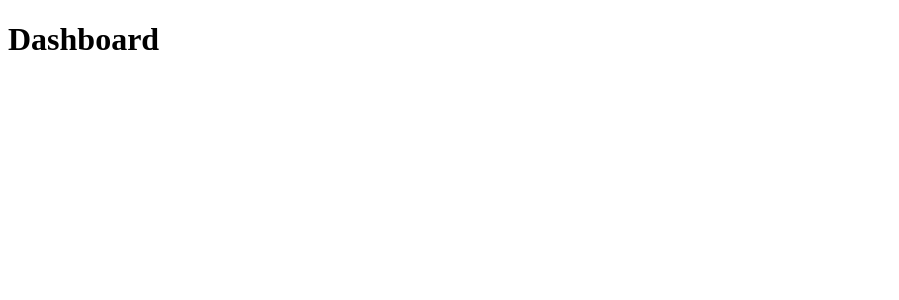
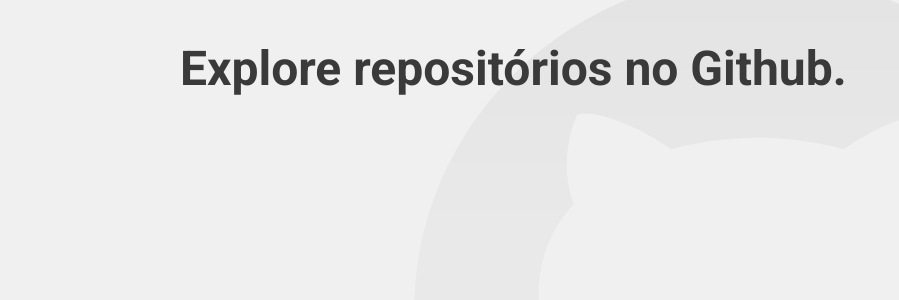
Before and after one commit to heluansantos-zz/Github-Explorer, a React (Create React App) app: page / in a window 1280 px wide. Shown: the top 300 px of the page, without its empty margins (0-899 px from the left). Built offline with nearby package versions, Linux system fonts and the light colour scheme.

Commit message:
Styled components

```diff
--- a/package.json
+++ b/package.json
@@ -14,6 +14,7 @@
     "react-dom": "^16.13.1",
     "react-router-dom": "^5.1.2",
     "react-scripts": "3.4.1",
+    "styled-components": "^5.1.0",
     "typescript": "~3.7.2"
   },
   "scripts": {
@@ -36,6 +37,7 @@
   },
   "devDependencies": {
     "@types/react-router-dom": "^5.1.5",
+    "@types/styled-components": "^5.1.0",
     "@typescript-eslint/eslint-plugin": "^2.30.0",
     "@typescript-eslint/parser": "^2.30.0",
     "eslint": "^6.8.0",
--- a/public/index.html
+++ b/public/index.html
@@ -6,6 +6,10 @@
     <meta name="theme-color" content="#3A3A3A" />
 
     <title>Github Explorer</title>
+    <link
+      href="https://fonts.googleapis.com/css2?family=Roboto:wght@400;700&display=swap"
+      rel="stylesheet"
+    />
   </head>
   <body>
     <noscript>You need to enable JavaScript to run this app.</noscript>
--- a/src/App.tsx
+++ b/src/App.tsx
@@ -1,11 +1,15 @@
 import React from 'react';
 import { BrowserRouter } from 'react-router-dom';
 import Routes from './routes';
+import GlobalStyle from './styles/global';
 
 const App: React.FC = () => (
-  <BrowserRouter>
-    <Routes />
-  </BrowserRouter>
+  <>
+    <BrowserRouter>
+      <Routes />
+    </BrowserRouter>
+    <GlobalStyle />
+  </>
 );
 
 export default App;
--- a/src/pages/Dashboard/index.tsx
+++ b/src/pages/Dashboard/index.tsx
@@ -1,7 +1,8 @@
 import React from 'react';
+import { Title } from './styles';
 
 const Dashboard: React.FC = () => {
-  return <h1>Dashboard</h1>;
+  return <Title>Explore repositórios no Github.</Title>;
 };
 
 export default Dashboard;
--- /dev/null
+++ b/src/pages/Dashboard/styles.ts
@@ -0,0 +1,6 @@
+import styled from 'styled-components';
+
+export const Title = styled.h1`
+  font-size: 48px;
+  color: #3a3a3a;
+`;
--- /dev/null
+++ b/src/styles/global.ts
@@ -0,0 +1,27 @@
+import { createGlobalStyle } from 'styled-components';
+import githubBackground from '../assets/github-background.svg';
+
+export default createGlobalStyle`
+* {
+  margin: 0;
+  padding: 0;
+  outline: 0;
+  box-sizing: border-box;
+}
+
+body {
+  background: #F0F0F0 url(${githubBackground}) no-repeat 70% top;
+  -webkit-font-smoothing: antialiased;
+}
+body, input, button {
+  font: 16px Roboto, sans-serif;
+}
+#root {
+  max-width: 960px;
+  margin: 0 auto;
+  padding: 40px 20px;
+}
+button{
+  cursor: pointer;
+}
+`;
```
Also changed, not shown: src/assets/github-background.svg (added), 1 other file (tests, documents, lock files or other folders).
